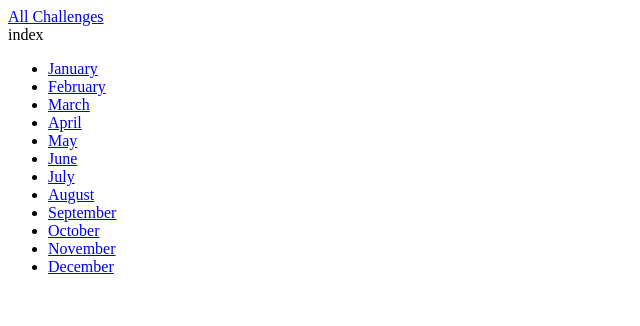
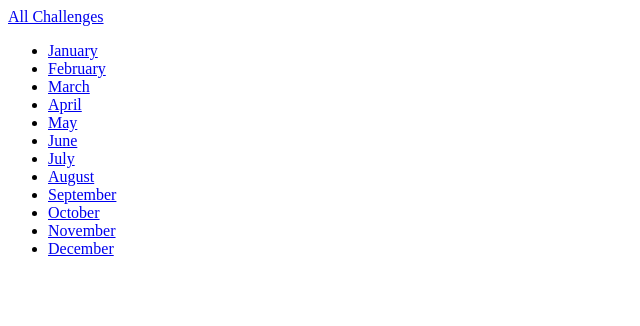
Before and after one commit to hashbanger/learning-django, a Django app: page /challenges/ in a window 1280 px wide. Shown: the top 326 px of the page, without its empty margins (0-640 px from the left). Run offline with Django 4.2, Linux system fonts and the light colour scheme.

Commit message:
removed partial included snippets

```diff
--- a/monthly_challenges/challenges/templates/challenges/challenge.html
+++ b/monthly_challenges/challenges/templates/challenges/challenge.html
@@ -5,7 +5,7 @@
     {% endblock %}
 
     {% block content %}
-        {% include "challenges/includes/header.html" with active_page="challenge" %}
+        {% include "challenges/includes/header.html"%}
 
         <h1>{{ month_name|title }}'s Challenge</h1>
         {% if text is not None %}
--- a/monthly_challenges/challenges/templates/challenges/index.html
+++ b/monthly_challenges/challenges/templates/challenges/index.html
@@ -5,7 +5,7 @@
     {% endblock %}
 
     {% block content %}
-    {% include "challenges/includes/header.html" with active_page="index" %}
+    {% include "challenges/includes/header.html"%}
 
     <ul>
         {% for month in months %}
```
